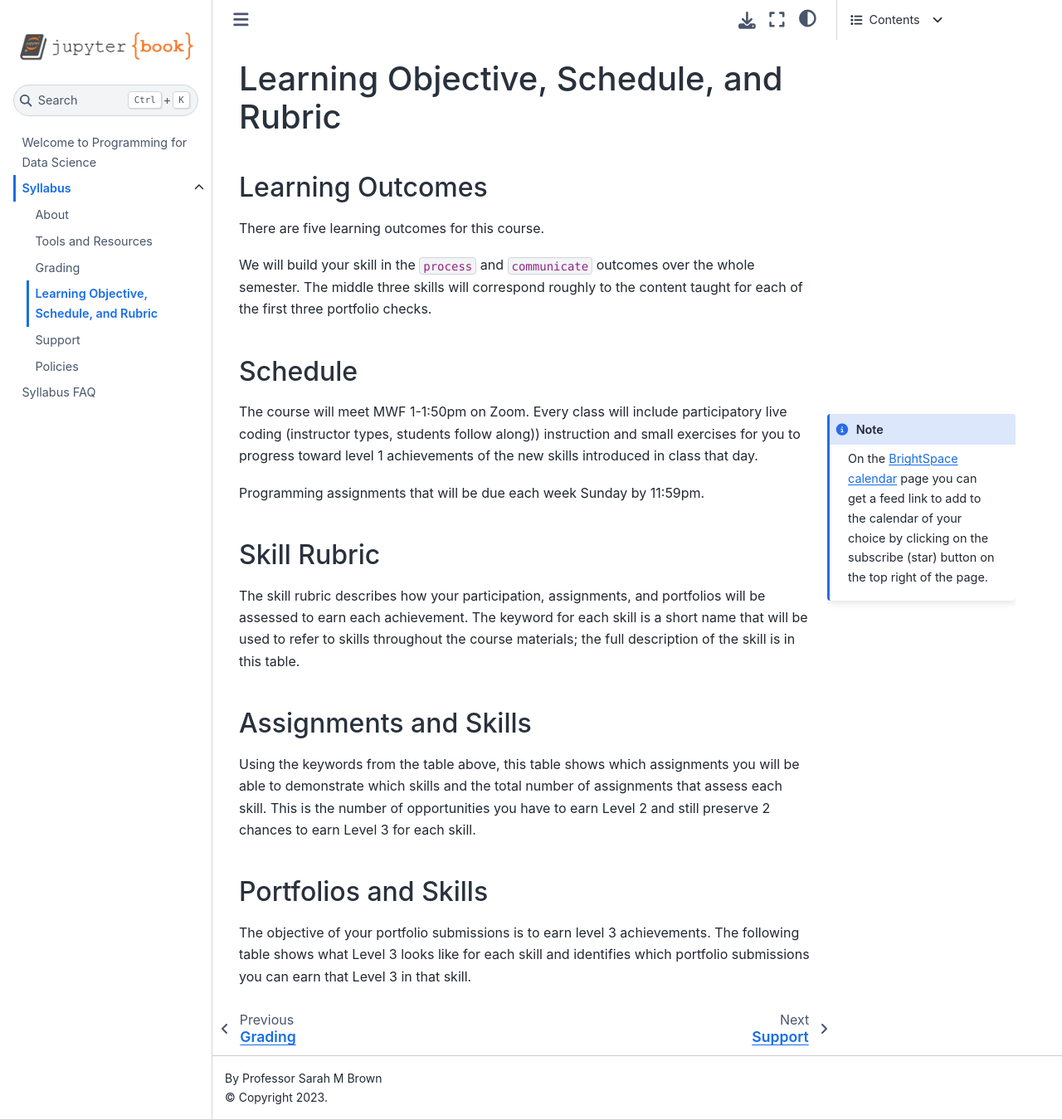
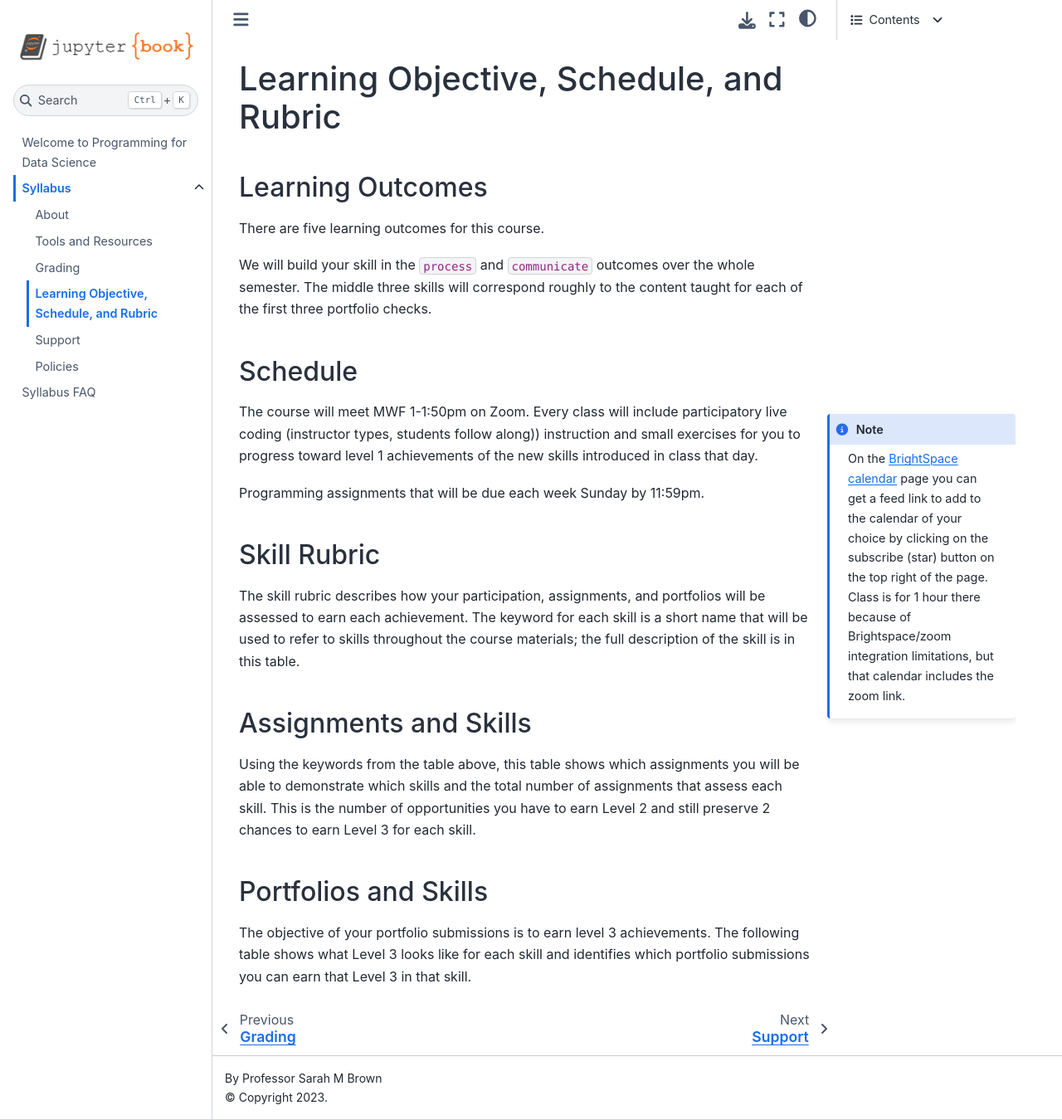
Before and after one commit to rhodyprog4ds/BrownFall20, a Jupyter Book: the page built from syllabus/course_map.md, in a window 1280 px wide and 1350 px high. Shown: the whole window at 83% size. Built offline with Jupyter Book 1.0.4 settings and Sphinx 7.4.7 and the Sphinx Book theme 1.1.4, drawn with Linux system fonts in a browser that asks for light colours.

Commit message:
note that calendar feed has zoom link

`````diff
--- a/syllabus/course_map.md
+++ b/syllabus/course_map.md
@@ -58,7 +58,7 @@
 
 ````{margin}
 ```{note}
-On the [BrightSpace calendar](https://brightspace.uri.edu/d2l/le/calendar/101136) page you can get a feed link to add to the calendar of your choice by clicking on the subscribe (star) button on the top right of the page.
+On the [BrightSpace calendar](https://brightspace.uri.edu/d2l/le/calendar/101136) page you can get a feed link to add to the calendar of your choice by clicking on the subscribe (star) button on the top right of the page. Class is for 1 hour there because of Brightspace/zoom integration limitations, but that calendar includes the zoom link.
 ```
 ````
 
`````
